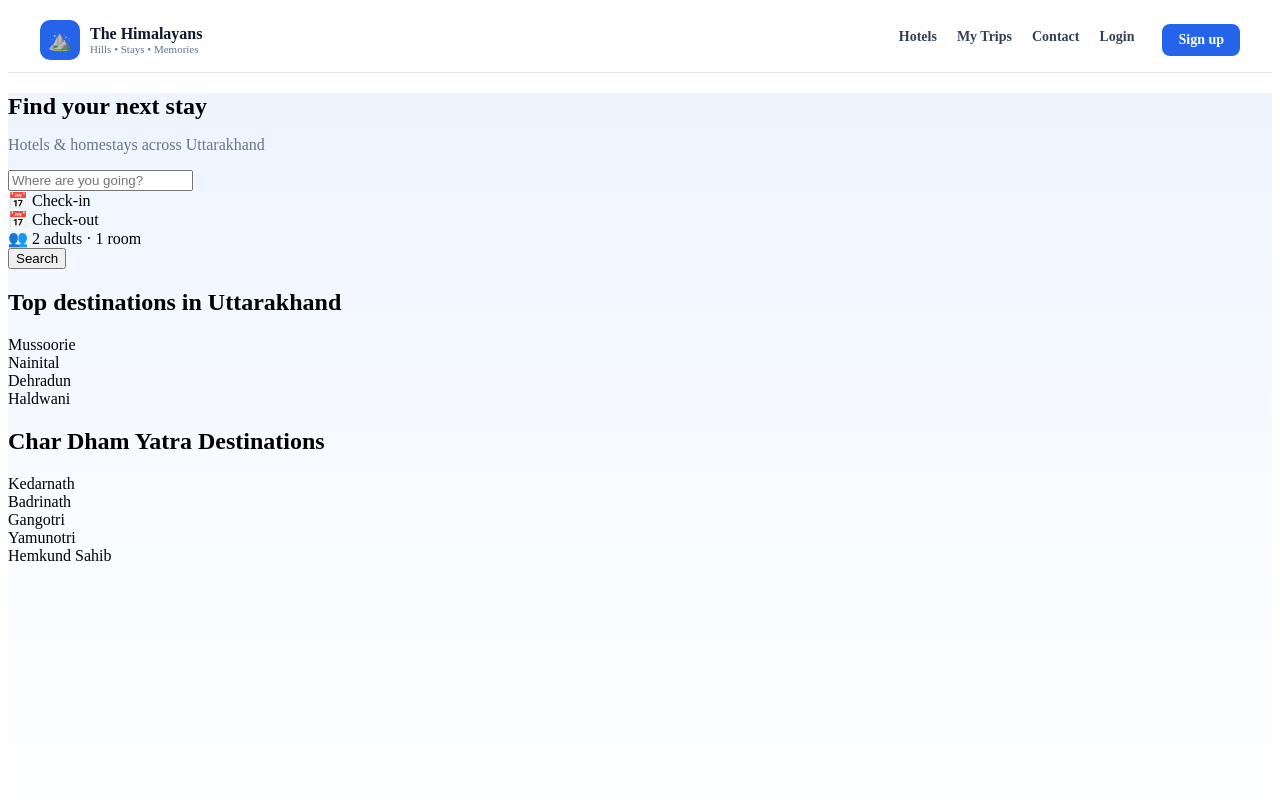
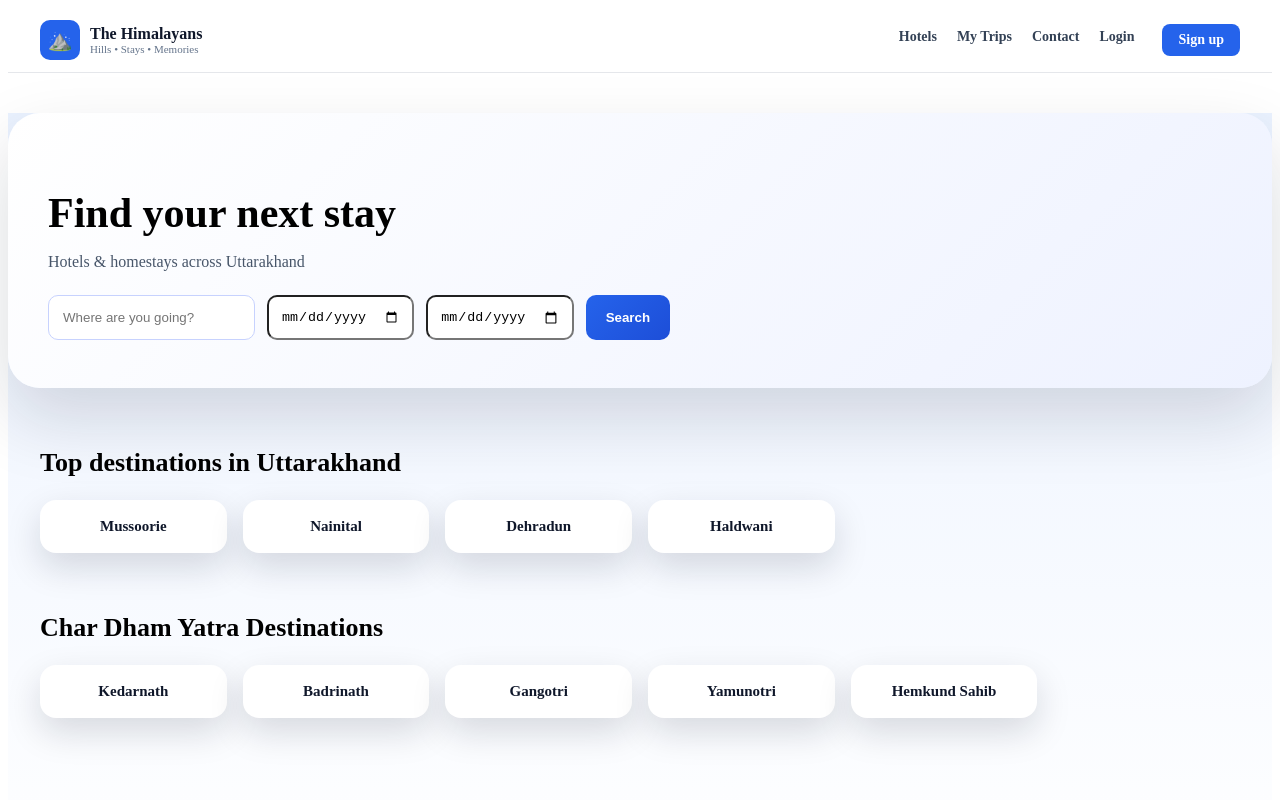
Before and after one commit to pamnautiyal-cpu/himstay, a React (Vite) app in the folder frontend/: page / in a window 1280 px wide. Shown: the top 800 px of the page. Built offline with nearby package versions, Linux system fonts and the light colour scheme.

Commit message:
Update home dashboard UI

```diff
--- a/frontend/src/App.css
+++ b/frontend/src/App.css
@@ -558,3 +558,18 @@ img {
   font-size: 12px;
   color: #94a3b8;
 }
+/* ============================= */
+/* 🌈 GLOBAL BACKGROUND FIX */
+/* ============================= */
+
+body {
+  margin: 0;
+  background: linear-gradient(
+    180deg,
+    #eaf2ff 0%,
+    #f4f8ff 40%,
+    #ffffff 100%
+  );
+  color: #0f172a;
+  font-family: system-ui, -apple-system, BlinkMacSystemFont, "Segoe UI", sans-serif;
+}
--- a/frontend/src/pages/Home.jsx
+++ b/frontend/src/pages/Home.jsx
@@ -1,67 +1,118 @@
 import React from "react";
 
-const uttarakhand = [
-  "Mussoorie",
-  "Nainital",
-  "Dehradun",
-  "Haldwani",
-];
+export default function Home() {
+  const sectionStyle = {
+    maxWidth: 1200,
+    margin: "60px auto",
+    padding: "0 20px",
+  };
 
-const charDham = [
-  "Kedarnath",
-  "Badrinath",
-  "Gangotri",
-  "Yamunotri",
-  "Hemkund Sahib",
-];
+  const gridStyle = {
+    display: "grid",
+    gridTemplateColumns: "repeat(auto-fill, minmax(180px, 1fr))",
+    gap: 16,
+    marginTop: 20,
+  };
 
-export default function Home() {
+  const cardStyle = {
+    background: "#ffffff",
+    padding: "18px 16px",
+    borderRadius: 16,
+    textAlign: "center",
+    fontWeight: 700,
+    fontSize: 15,
+    color: "#0f172a",
+    boxShadow: "0 14px 35px rgba(15,23,42,0.15)",
+  };
+
   return (
-    <div style={{ minHeight: "100vh", background: "linear-gradient(180deg,#eef5ff,#f8fbff,#ffffff)" }}>
+    <div
+      style={{
+        minHeight: "100vh",
+        background:
+          "linear-gradient(180deg,#eaf2ff 0%,#f4f8ff 45%,#ffffff 100%)",
+      }}
+    >
+      {/* HERO */}
+      <div
+        style={{
+          maxWidth: 1200,
+          margin: "40px auto",
+          padding: "48px 40px",
+          borderRadius: 32,
+          background: "linear-gradient(135deg,#ffffff,#eef2ff)",
+          boxShadow: "0 30px 70px rgba(15,23,42,0.15)",
+        }}
+      >
+        <h1 style={{ fontSize: 42, fontWeight: 800, marginBottom: 8 }}>
+          Find your next stay
+        </h1>
+        <p style={{ color: "#475569", marginBottom: 24 }}>
+          Hotels & homestays across Uttarakhand
+        </p>
 
-      {/* SEARCH */}
-      <section className="hs-search-wrap">
-        <div className="hs-search-card">
-          <h1 style={{ marginBottom: 6 }}>Find your next stay</h1>
-          <p style={{ color: "#64748b", marginBottom: 16 }}>
-            Hotels & homestays across Uttarakhand
-          </p>
+        <div style={{ display: "flex", gap: 12, flexWrap: "wrap" }}>
+          <input
+            placeholder="Where are you going?"
+            style={{
+              padding: "12px 14px",
+              borderRadius: 10,
+              border: "1px solid #c7d2fe",
+            }}
+          />
+          <input type="date" style={{ padding: 12, borderRadius: 10 }} />
+          <input type="date" style={{ padding: 12, borderRadius: 10 }} />
+          <button
+            style={{
+              padding: "12px 20px",
+              borderRadius: 10,
+              border: "none",
+              background: "linear-gradient(135deg,#2563eb,#1d4ed8)",
+              color: "#fff",
+              fontWeight: 700,
+              cursor: "pointer",
+            }}
+          >
+            Search
+          </button>
+        </div>
+      </div>
 
-          <input
-            className="hs-search-input"
-            placeholder="Where are you going?"
-          />
+      {/* TOP DESTINATIONS */}
+      <section style={sectionStyle}>
+        <h2 style={{ fontSize: 26, fontWeight: 800 }}>
+          Top destinations in Uttarakhand
+        </h2>
 
-          <div className="hs-search-row">
-            <div className="hs-box">📅 Check-in</div>
-            <div className="hs-box">📅 Check-out</div>
-            <div className="hs-box">👥 2 adults · 1 room</div>
-          </div>
-
-          <button className="hs-search-btn">Search</button>
-        </div>
-      </section>
-
-      {/* UTTARAKHAND */}
-      <section className="bk-section">
-        <h2>Top destinations in Uttarakhand</h2>
-        <div className="bk-text-grid">
-          {uttarakhand.map((d) => (
-            <div key={d} className="bk-text-card">{d}</div>
+        <div style={gridStyle}>
+          {["Mussoorie", "Nainital", "Dehradun", "Haldwani"].map((d) => (
+            <div key={d} style={cardStyle}>
+              {d}
+            </div>
           ))}
         </div>
       </section>
 
       {/* CHAR DHAM */}
-      <section className="bk-section">
-        <h2>Char Dham Yatra Destinations</h2>
-        <div className="bk-text-grid">
-          {charDham.map((d) => (
-            <div key={d} className="bk-text-card">{d}</div>
+      <section style={sectionStyle}>
+        <h2 style={{ fontSize: 26, fontWeight: 800 }}>
+          Char Dham Yatra Destinations
+        </h2>
+
+        <div style={gridStyle}>
+          {[
+            "Kedarnath",
+            "Badrinath",
+            "Gangotri",
+            "Yamunotri",
+            "Hemkund Sahib",
+          ].map((d) => (
+            <div key={d} style={cardStyle}>
+              {d}
+            </div>
           ))}
         </div>
       </section>
-
     </div>
   );
 }
```
